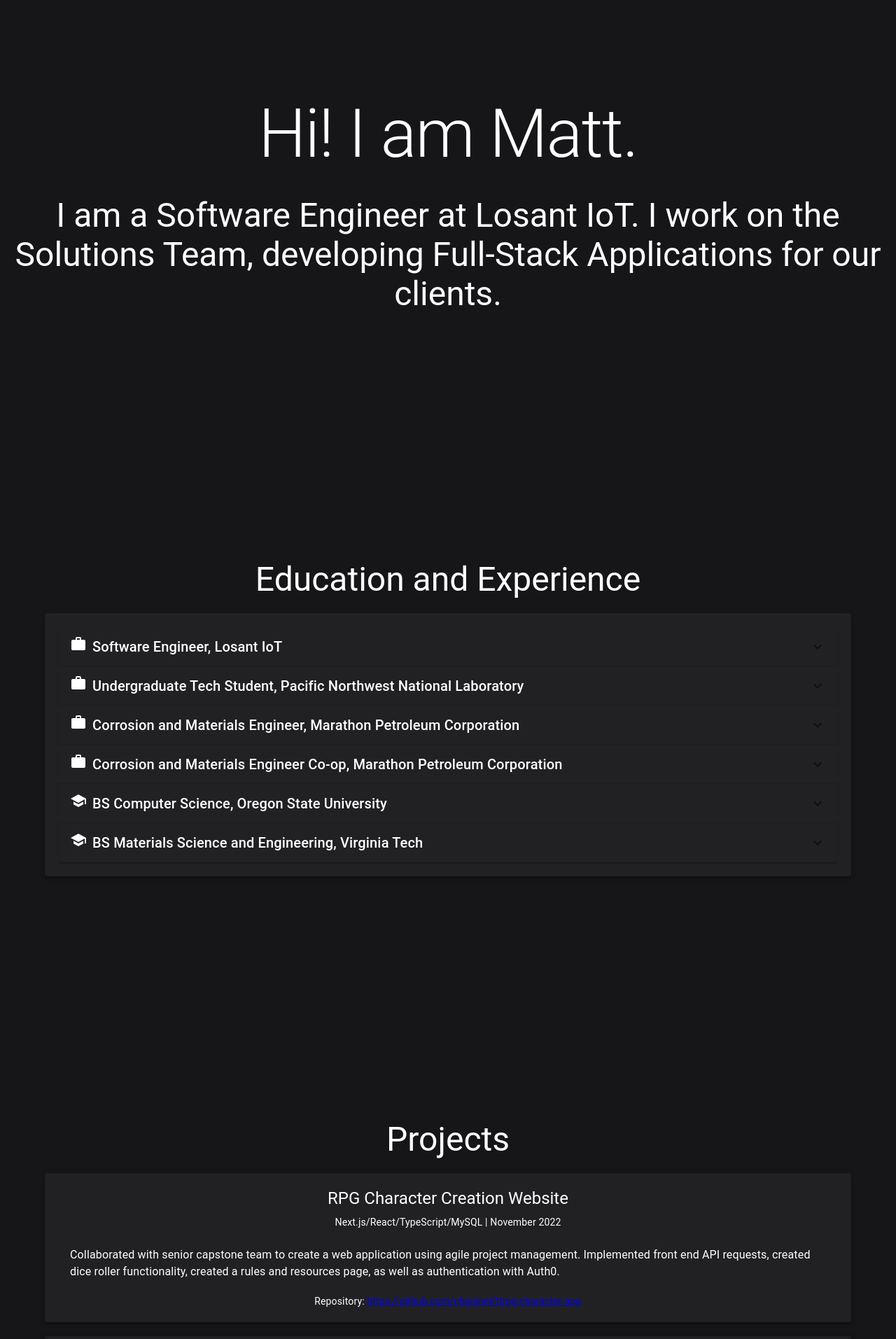
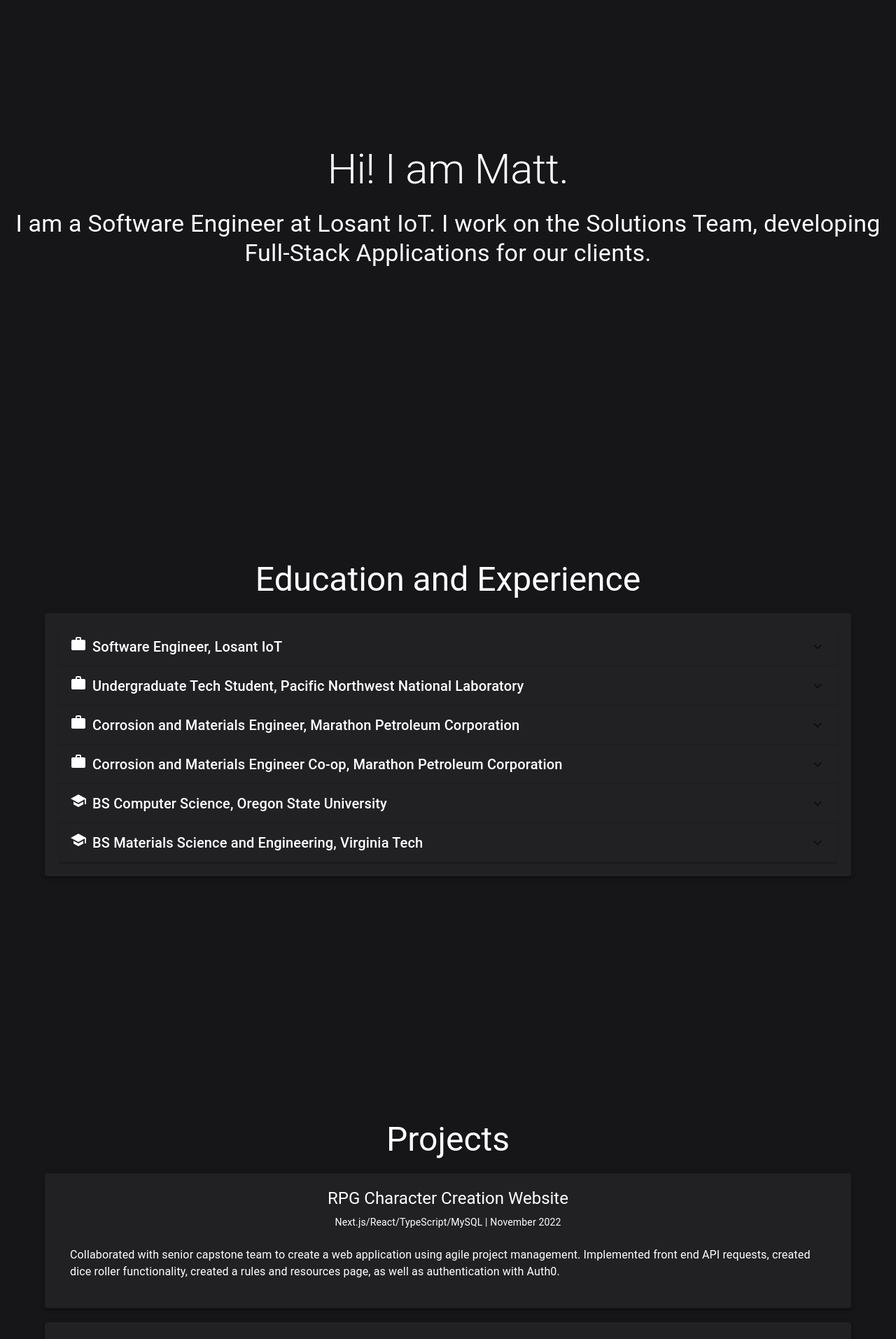
Before and after one commit to mattrost/mattrost.github.io, a React (Create React App) app: page / in a window 1280 px wide. Shown: the part 100-2013 px from the top of the page at 70% size. Built offline with nearby package versions, Linux system fonts and the light colour scheme.

Commit message:
Minor updates to header and projects.

```diff
--- a/src/components/Header.jsx
+++ b/src/components/Header.jsx
@@ -12,10 +12,10 @@
 
     return (
         <Box sx={headerStyle}>
-            <Typography variant="h1" gutterBottom>
+            <Typography variant="h2" gutterBottom>
                 Hi! I am Matt.
             </Typography>
-            <Typography variant="h3" gutterBottom>
+            <Typography variant="h4" gutterBottom>
                 I am a Software Engineer at Losant IoT. I work on the Solutions Team, developing Full-Stack Applications
                 for our clients.
             </Typography>
--- a/src/components/Projects.jsx
+++ b/src/components/Projects.jsx
@@ -35,7 +35,6 @@
             description: [
                 'Collaborated with senior capstone team to create a web application using agile project management. Implemented front end API requests, created dice roller functionality, created a rules and resources page, as well as authentication with Auth0.',
             ],
-            repository: 'https://github.com/chapinel/ttrpg-character-app',
         },
         {
             title: 'Bevy Game Development Tutorial',
```
Also changed, not shown: 1 other file (tests, documents, lock files or other folders).
